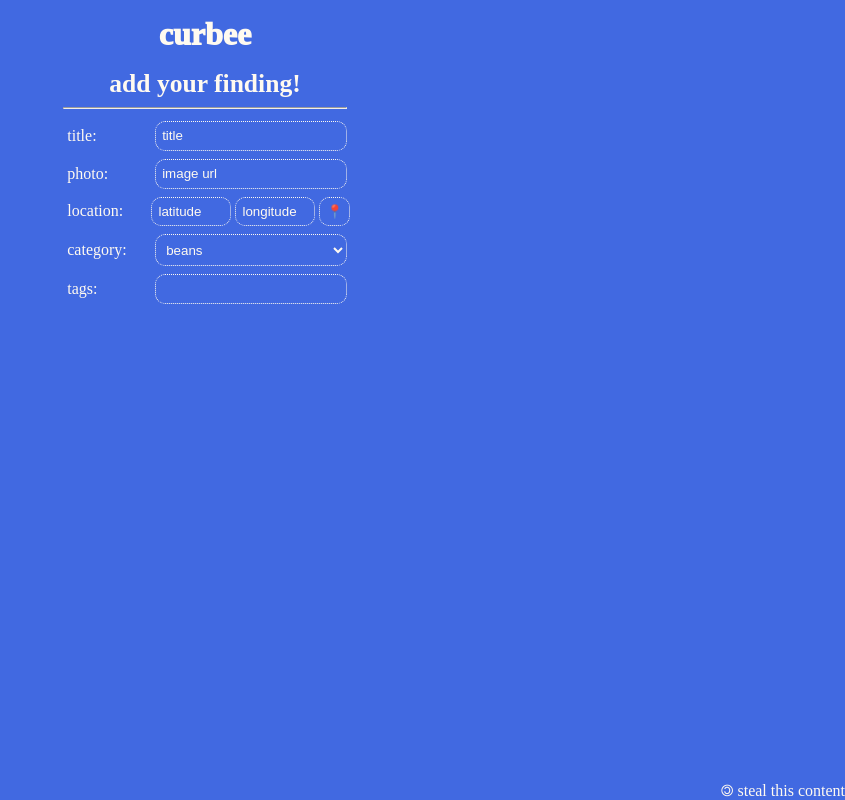
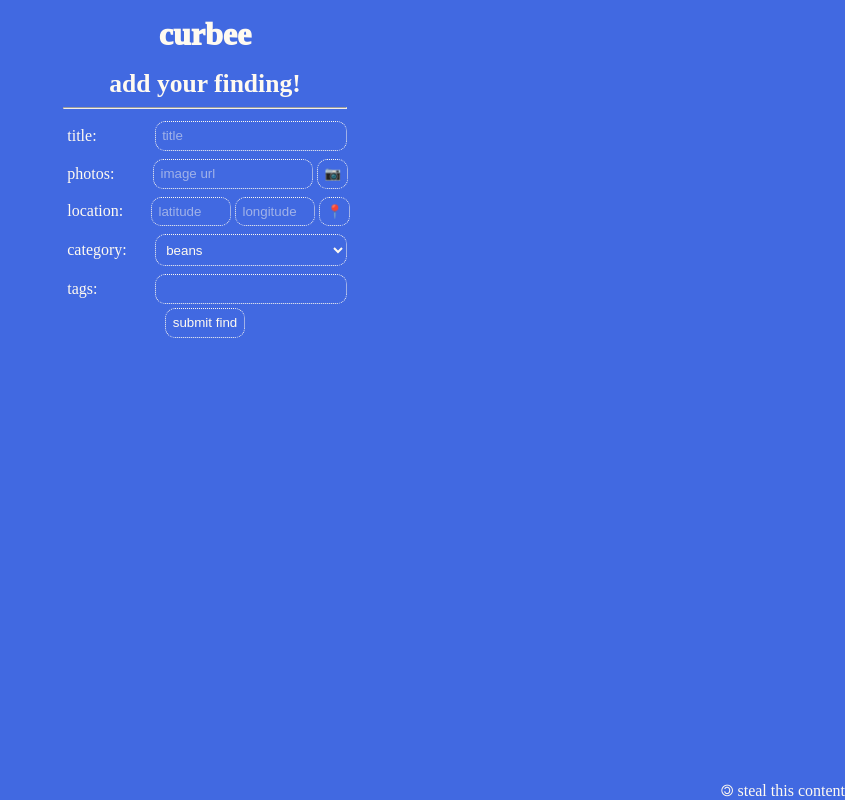
Before and after one commit to tif-calin/curbee-fe-experiment, a website: page post/index.html in a window 1280 px wide. Shown: the whole page, without its empty margins (435-1280 px from the left). Drawn offline with Linux system fonts and the light colour scheme; a web font is replaced by a local one.

Commit message:
add photo button to post page

```diff
--- a/post/index.html
+++ b/post/index.html
@@ -30,9 +30,12 @@
           <input type="text" placeholder="title"/>
         </label>
 
-        <label class="photo">
-          <span>photo</span>
-          <input type="text" placeholder="image url"/>
+        <label class="photos">
+          <span>photos</span>
+          <div class="wrapper-h">
+            <input type="text" placeholder="image url"/>
+            <button>&#x1F4F7;</button>
+          </div>
         </label>
 
         <label class="location">
@@ -40,7 +43,7 @@
           <div class="wrapper-h">
             <input class="lat-input" type="text" placeholder="latitude"/>
             <input class="lng-input"  type="text" placeholder="longitude"/>
-            <button>&#x1F4CD;</button>
+            <button>&#x1f4cd;</button>
           </div>
         </label>
 
@@ -55,6 +58,8 @@
           <span>tags</span>
           <input type="text"/>
         </label>
+
+        <button type="submit">submit find</button>
       </form>
 
     </section>
--- a/styles/_style.css
+++ b/styles/_style.css
@@ -72,6 +72,7 @@ button:hover {
 
 ::placeholder {
   color: floralwhite;
+  opacity: 0.5;
 }
 
 /* define the heading styles */
--- a/styles/post.css
+++ b/styles/post.css
@@ -22,6 +22,11 @@ form .location > div:last-child input {
   margin-right: 0.25rem;
 }
 
+form .photos > div:last-child input {
+  width: 10rem;
+  margin-right: 0.25rem;
+}
+
 label > span {
   margin-right: 1rem;
 }
```
